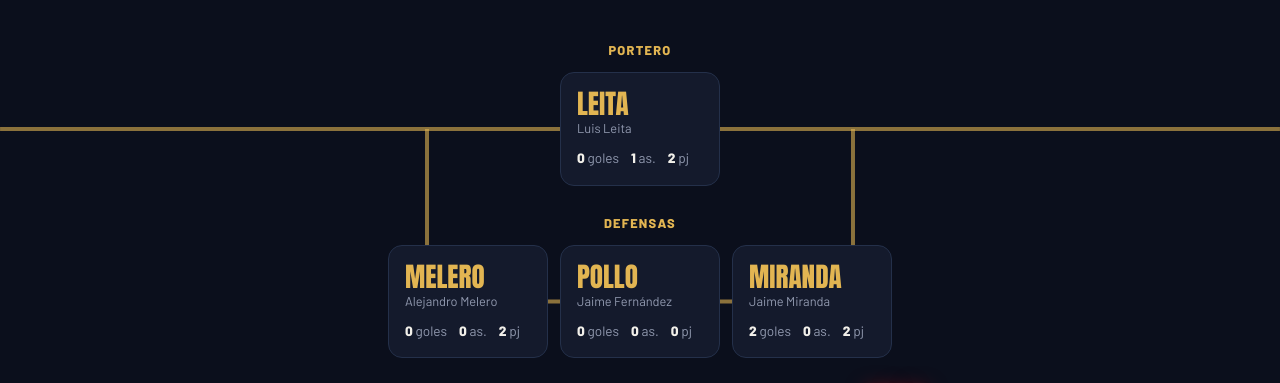
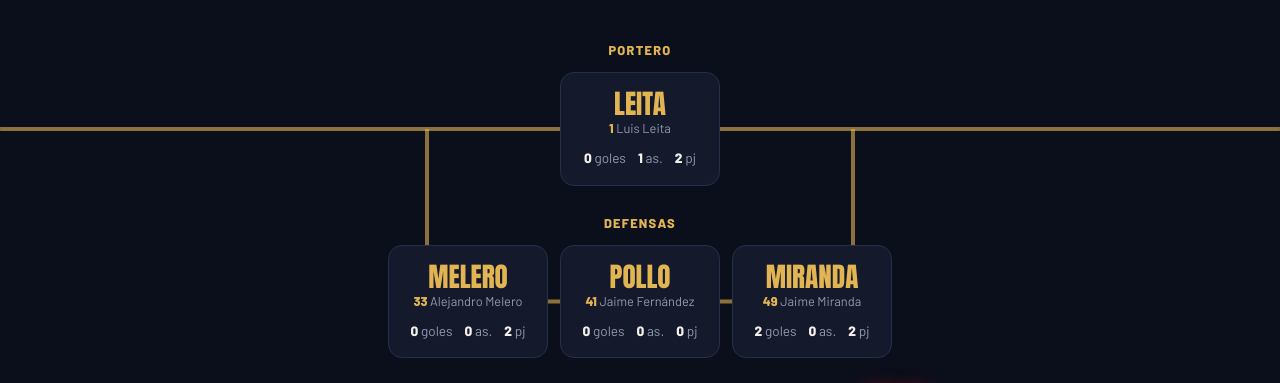
Before and after one commit to jroval/ProyectoTaraditos, a plain HTML site: page index.html in a window 1280 px wide. Shown: the part 405-788 px from the top of the page. Drawn offline with Linux system fonts and the light colour scheme.

Commit message:
Fichas centradas y con el dorsal junto al nombre
Co-Authored-By: Claude Opus 5.5 <noreply@anthropic.com>

```diff
--- a/app.js
+++ b/app.js
@@ -63,7 +63,7 @@ const mvp = Math.max(...D.jugadores.map((j) => j.goles + j.asist));
 const ficha = (j) => `
     <article class="jugador${mvp > 0 && j.goles + j.asist === mvp ? " mvp" : ""}">
       <div class="mote">${esc(j.apodo || j.alias?.[0] || j.nombre)}</div>
-      <div class="pos">${esc(j.nombre)}</div>
+      <div class="pos"><span class="dorsal">${j.dorsal}</span> ${esc(j.nombre)}</div>
       <div class="stats"><span><b>${j.goles}</b> goles</span><span><b>${j.asist}</b> as.</span><span><b>${n(j.pj)}</b> pj</span></div>
     </article>`;
 if ($("jugadores")) $("jugadores").innerHTML = LINEAS.map(([titulo, pos]) => {
--- a/estilos.css
+++ b/estilos.css
@@ -139,6 +139,9 @@ section.campo { padding-top: 12px; }
   -webkit-text-stroke: 1px #ff4a4a;
   text-shadow: 0 0 8px rgba(255,40,40,.9), 0 0 22px rgba(255,20,20,.6);
 }
+#jugadores .jugador { text-align: center; }
+#jugadores .jugador .stats { justify-content: center; }
+.jugador .dorsal { color: var(--accent); font-weight: 800; }
 .jugador .mote { font-family: Anton, Impact, sans-serif; font-size: 1.7rem; line-height: 1.1; color: var(--accent); text-transform: uppercase; }
 .jugador .nom { font-weight: 800; margin-top: 8px; }
 .jugador .pos { color: var(--muted); font-size: .8rem; }
```
